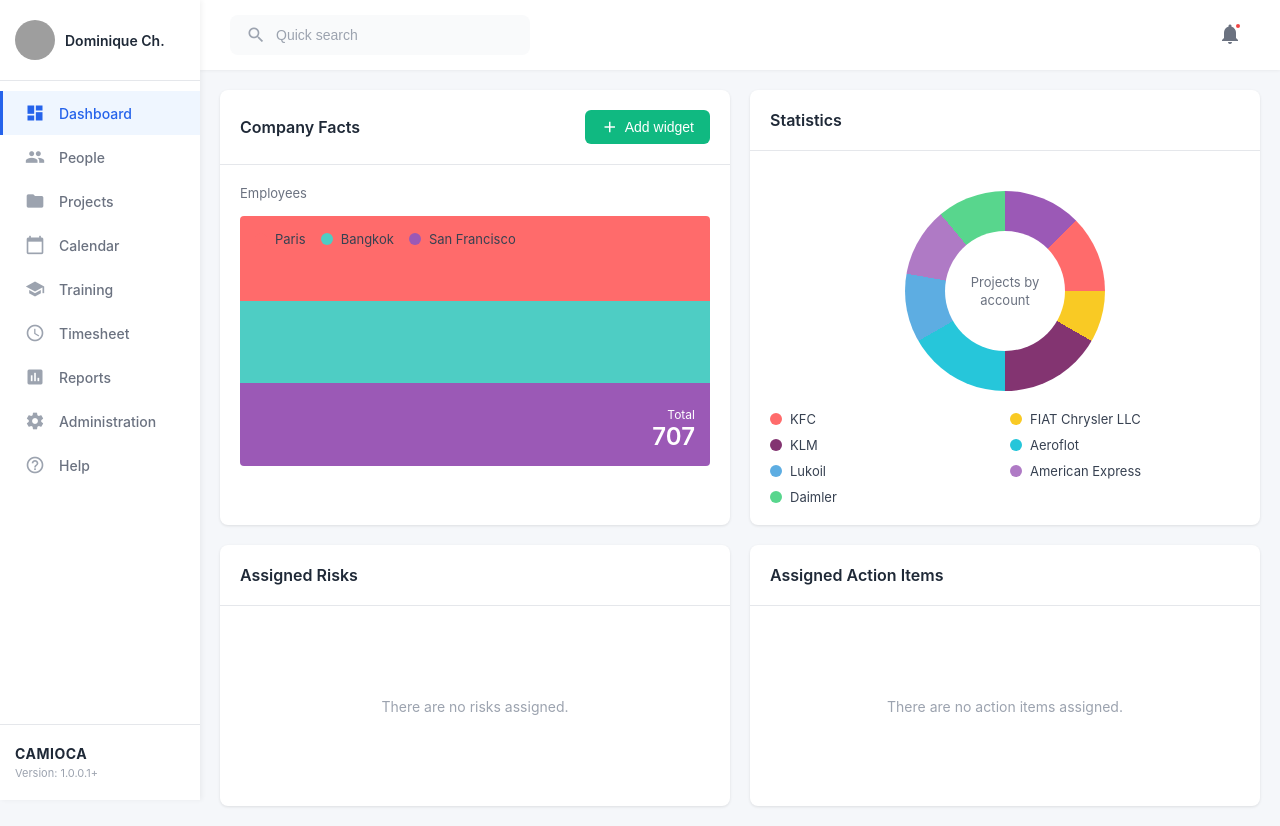
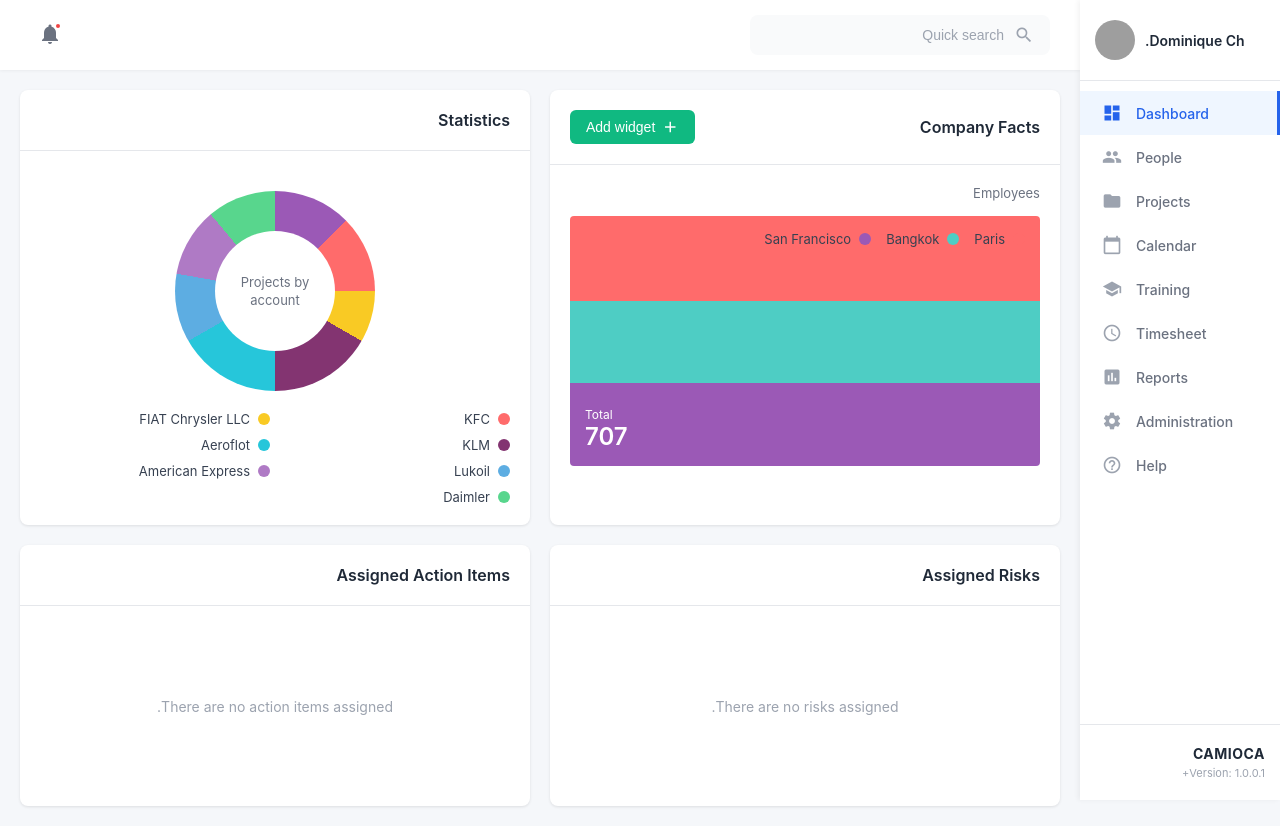
Before and after one commit to sobhanziyaei/MoneyAssistant, an Angular app: page /dashboard in a window 1280 px wide. Built offline with nearby package versions, Linux system fonts and the light colour scheme; grey boxes are pictures that could not be loaded.

Commit message:
feat: update layout styles for RTL support; adjust side menu and header positioning; add categories component

```diff
--- a/src/app/core/components/home/home.component.scss
+++ b/src/app/core/components/home/home.component.scss
@@ -1,11 +1,12 @@
 .home-layout {
   display: flex;
+  flex-direction: row-reverse;
   min-height: 100vh;
   background: #f5f7fa;
 
   .main-content {
     flex: 1;
-    margin-left: 200px;
+    margin-right: 200px;
     transition: margin-left 0.3s ease;
     display: flex;
     flex-direction: column;
@@ -18,12 +19,12 @@
 
   &.menu-collapsed {
     .main-content {
-      margin-left: 60px;
+      margin-right: 60px;
     }
 
     app-top-header {
       ::ng-deep .top-header {
-        left: 60px;
+        right: 60px;
       }
     }
   }
--- a/src/app/core/components/side-menu/side-menu.component.scss
+++ b/src/app/core/components/side-menu/side-menu.component.scss
@@ -6,9 +6,9 @@
   width: 200px;
   display: flex;
   flex-direction: column;
-  box-shadow: 2px 0 5px rgba(0, 0, 0, 0.05);
+  box-shadow: -2px 0 5px rgba(0, 0, 0, 0.05);
   position: fixed;
-  left: 0;
+  right: 0;
   top: 0;
   z-index: 100;
 
@@ -37,6 +37,7 @@
 
     .user-profile {
       display: flex;
+      flex-direction: row-reverse;
       align-items: center;
       gap: 10px;
       width: 100%;
@@ -87,12 +88,13 @@
       display: flex;
       align-items: center;
       gap: 12px;
+      flex-direction: row-reverse;
       padding: 12px 20px;
       color: #6b7280;
       text-decoration: none;
       transition: all 0.2s ease;
       position: relative;
-      border-left: 3px solid transparent;
+      border-right: 3px solid transparent;
 
       .menu-icon {
         font-size: 20px;
@@ -121,7 +123,7 @@
       &.active {
         background: #eff6ff;
         color: #2563eb;
-        border-left-color: #2563eb;
+        border-right-color: #2563eb;
 
         .menu-icon {
           color: #2563eb;
--- a/src/app/core/components/top-header/top-header.component.scss
+++ b/src/app/core/components/top-header/top-header.component.scss
@@ -8,10 +8,10 @@
   padding: 0 30px;
   position: fixed;
   top: 0;
-  left: 200px;
-  right: 0;
+  left: 0;
+  right: 200px;
   z-index: 50;
-  transition: left 0.3s ease;
+  transition: right 0.3s ease;
 
   .search-section {
     display: flex;
@@ -80,6 +80,6 @@
 
 .menu-collapsed {
   .top-header {
-    left: 60px;
+    right: 60px;
   }
 }
--- a/src/index.html
+++ b/src/index.html
@@ -1,5 +1,5 @@
 <!doctype html>
-<html lang="en">
+<html lang="fa" dir="rtl">
 <head>
   <meta charset="utf-8">
   <title>MoneyAssistant</title>
--- a/src/styles.scss
+++ b/src/styles.scss
@@ -9,7 +9,7 @@
 
 html, body {
   height: 100%;
-  direction: ltr;
+  direction: rtl;
   font-family: -apple-system, BlinkMacSystemFont, 'Segoe UI', 'Roboto', 'Oxygen', 'Ubuntu', 'Cantarell', 'Fira Sans', 'Droid Sans', 'Helvetica Neue', sans-serif;
 }
 
```
Also changed, not shown: src/app/core/components/categories/categories.component.ts (added).
